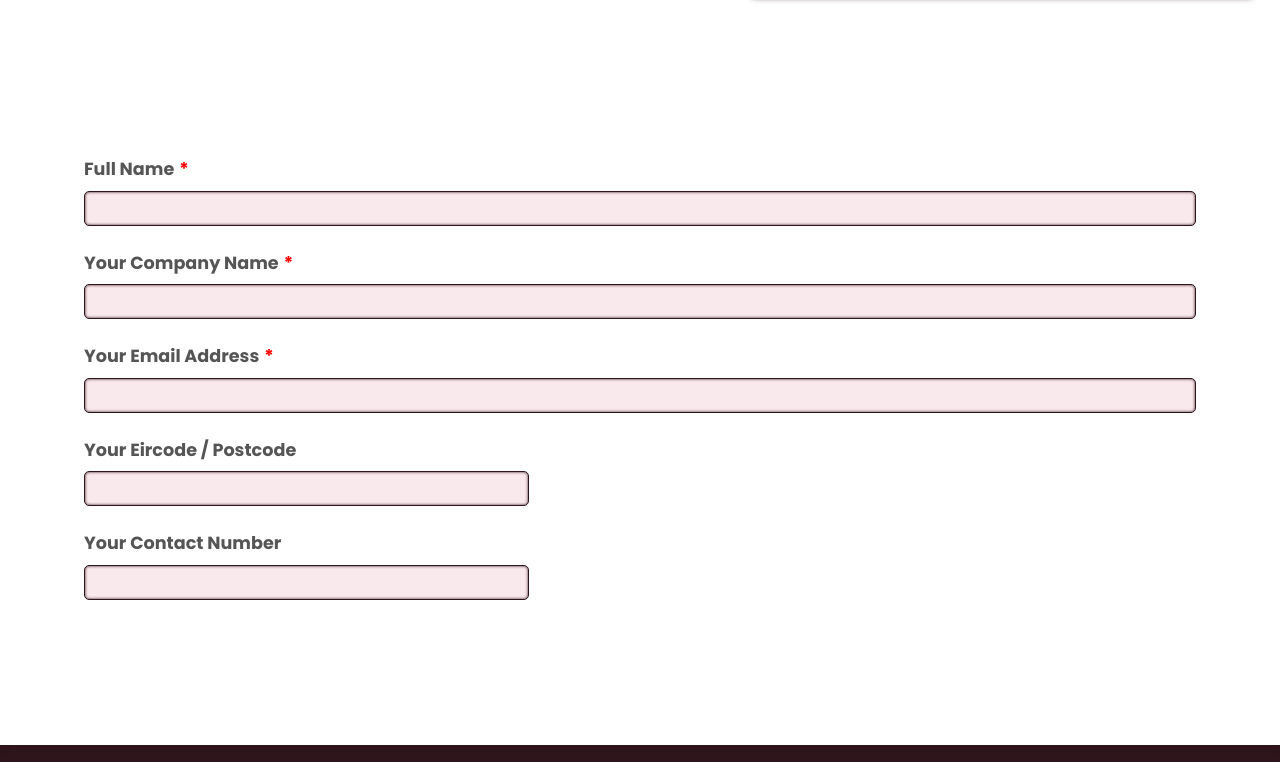
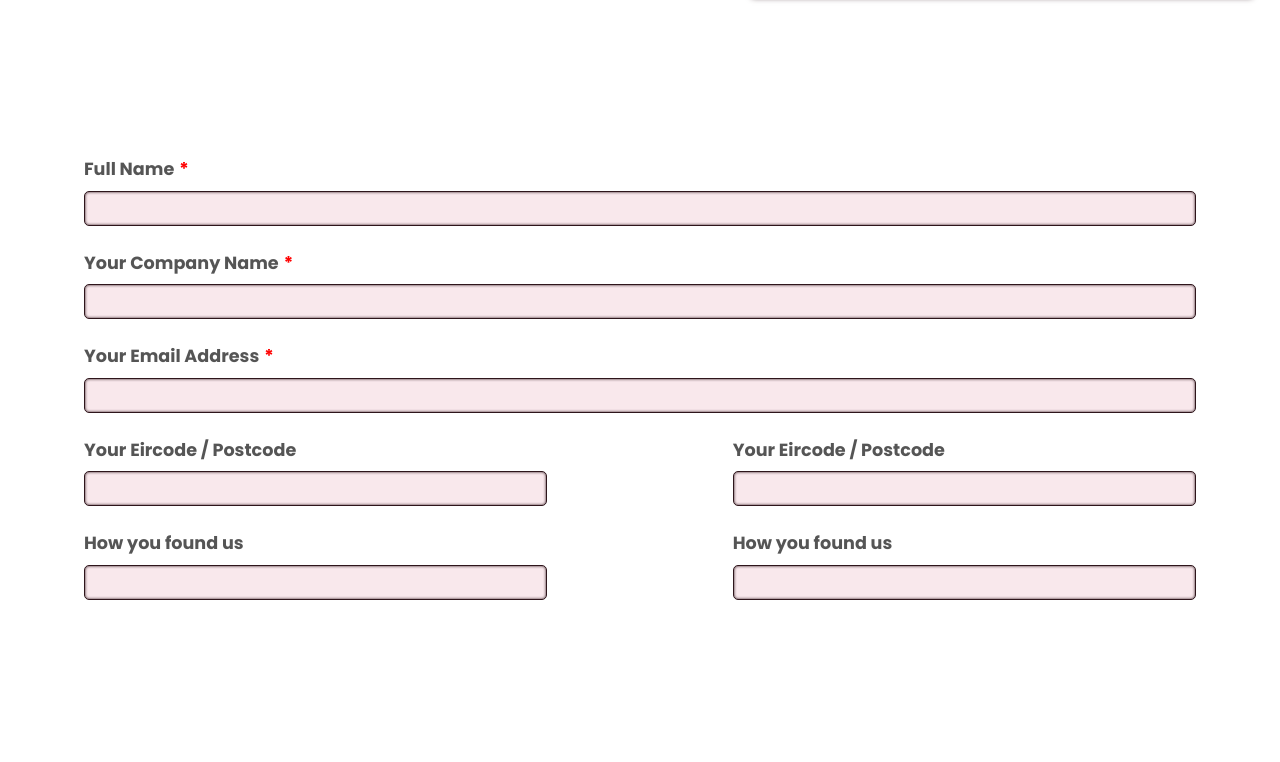
Before and after one commit to Mr-Smyth/Touch-AI, a plain HTML site: page contact.html in a window 1280 px wide. Shown: the part 401-1163 px from the top of the page. Drawn offline with nearby package versions, Linux system fonts and the light colour scheme.

Commit message:
Added more inputs to form in contact page

```diff
--- a/assets/css/style.css
+++ b/assets/css/style.css
@@ -460,6 +460,10 @@ a.social-links .fab {
     font-weight: 700;
 }
 
+.half-row {
+    width: 40%;
+}
+
 .full-width-input,
 .half-width-input {
     font-family: "Arial", sans-serif;
@@ -474,7 +478,7 @@ a.social-links .fab {
 }
 
 .half-width-input {
-    width: 40%;
+    width: 50%;
 }
 
 .full-width-input:hover,
@@ -487,7 +491,6 @@ a.social-links .fab {
 .half-width-input:focus {
     background-color: #dda0af2c;
     box-shadow: none;
-
 }
 
 .input-required::after {
--- a/contact.html
+++ b/contact.html
@@ -112,7 +112,7 @@
                     <input class="full-width-input" type="text" name="company_name" id="companyname" required>
                 </div>
             </div>
-            <div class="row mb-4">
+            <div class="row no-gutters mb-4">
                 <div class="col-12">
                     <label for="email" class="input-label input-required">Your Email Address</label>
                 </div>
@@ -120,21 +120,54 @@
                     <input class="full-width-input" type="email" name="email_address" id="email" required>
                 </div>
             </div>
-            <div class="row mb-4">
+            <div class="row no-gutters justify-content-between mb-4">
+                <div class="col-12 col-lg-5">
+
+                    <div class="row no-gutters">
+
                         <div class="col-12">
                             <label for="postcode" class="input-label">Your Eircode / Postcode</label>
                         </div>
+                        <div class="col-12 mb-4">
+                            <input class="full-width-input" type="text" name="postcode" id="postcode" required>
+                        </div>
                         <div class="col-12">
-                    <input class="half-width-input" type="text" name="postcode" id="postcode" required>
+                            <label for="found_us" class="input-label">How you found us</label>
+                        </div>
+                        <div class="col-12">
+                            <input class="full-width-input" type="text" name="found_us" id="found_us" required>
+                        </div>
+
                     </div>
                 </div>
-            <div class="row mb-4">
+
+                <div class="col-12 col-lg-5">
+
+                    <div class="row no-gutters">
+
                         <div class="col-12">
-                    <label for="phone_number" class="input-label">Your Contact Number</label>
+                            <label for="postcode" class="input-label">Your Eircode / Postcode</label>
+                        </div>
+                        <div class="col-12 mb-4">
+                            <input class="full-width-input" type="text" name="postcode" id="postcode" required>
                         </div>
                         <div class="col-12">
-                    <input class="half-width-input" type="text" name="phone_number" id="phone_number" required>
+                            <label for="found_us" class="input-label">How you found us</label>
                         </div>
+                        <div class="col-12">
+                            <input class="full-width-input" type="text" name="found_us" id="found_us" required>
+                        </div>
+
+                    </div>
+
+                </div>
+
+
+            </div>
+
+            </div>
+            <div class="row no-gutters mb-4">
+
             </div>
         </form>
 
```
Lines whose indentation alone changed are shown as unchanged.
